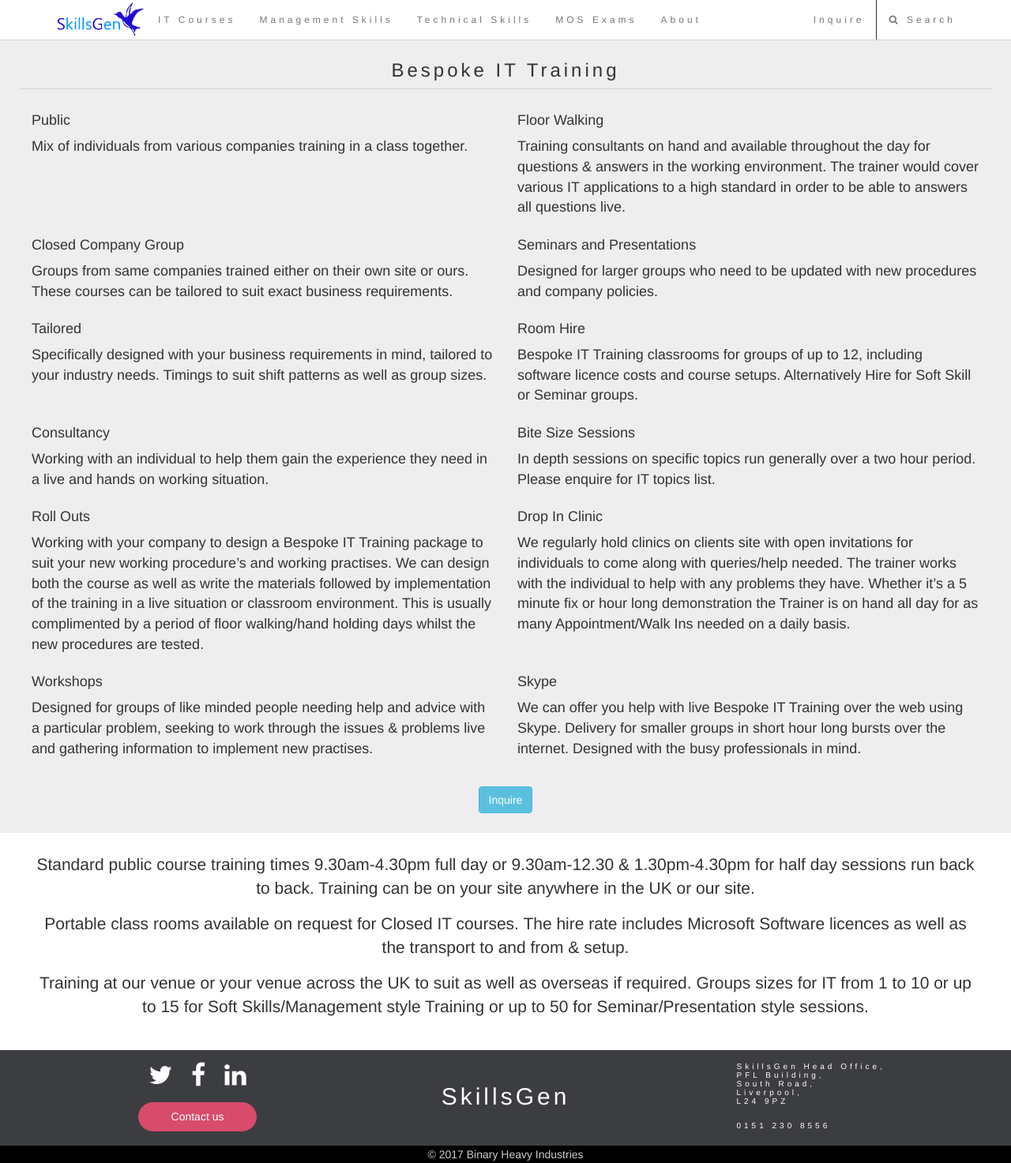
After one commit to SkillsGen/sgmain, a Flask app: page /tailored in a window 1280 px wide. The commit adds this page. Shown: the whole page at 79% size. Run offline with Flask 2, Linux system fonts and the light colour scheme; some libraries are stand-ins or nearby versions.

Commit message:
added tailored page

```diff
--- a/application.py
+++ b/application.py
@@ -111,6 +111,10 @@ def index(message=""):
 def about(message=""):
     return render_template("about.html")
 
+@app.route("/tailored", methods=["GET"])
+def tailored(message=""):
+    return render_template("tailored.html")
+
 @app.route("/inquire", methods=["GET", "POST"])
 def inquire(message=""):
     if request.method == 'POST':
--- a/static/styles.css
+++ b/static/styles.css
@@ -175,6 +175,15 @@ h2 {
     margin-bottom: 20px;
     margin-top: 20px;
 }
+
+.tailored h4 {
+    padding-bottom:0px;
+    text-align:left;
+}
+.tailored p {
+    font-size:18px;
+    text-align:left;
+}
 #map {
         height: 400px;
         width: 100%;
--- /dev/null
+++ b/templates/tailored.html
@@ -0,0 +1,112 @@
+{% extends "layout.html" %}
+
+{% block title %}
+    Tailored Options
+{% endblock %}
+
+{% block main %}
+<div class="jumbotron text-center">
+    <div class="row">
+        <h3 style="margin-top:0px; padding-bottom: 10px; border-bottom: solid; border-width:1px; border-color: lightgrey">Bespoke IT Training</h3>
+    </div>
+    <div class="row" style="margin-top: 10px">
+        <div class="col-sm-6">
+            <div class="tailored">
+                <h4>Public</h4>
+                <p>Mix of individuals from various companies training in a class together.</p>
+            </div>
+        </div>
+        <div class="col-sm-6">
+            <div class="tailored">
+                <h4>Floor Walking</h4>
+                <p>Training consultants on hand and available throughout the day for questions & answers in the working environment. The trainer would cover various IT applications to a high standard in order to be able to answers all questions live.</p>
+            </div>
+        </div>
+    </div>
+    <div class="row">
+        <div class="col-sm-6">
+            <div class="tailored">
+                <h4>Closed Company Group</h4>
+                <p>Groups from same companies trained either on their own site or ours. These courses can be tailored to suit exact business requirements.</p>
+            </div>
+        </div>
+        <div class="col-sm-6">
+            <div class="tailored">
+                <h4>Seminars and Presentations</h4>
+                <p>Designed for larger groups who need to be updated with new procedures and company policies. </p>
+            </div>
+        </div>
+    </div>
+    <div class="row">
+        <div class="col-sm-6">
+            <div class="tailored">
+                <h4>Tailored</h4>
+                <p>Specifically designed with your business requirements in mind, tailored to your industry needs. Timings to suit shift patterns as well as group sizes.</p>
+            </div>
+        </div>
+        <div class="col-sm-6">
+            <div class="tailored">
+                <h4>Room Hire</h4>
+                <p>Bespoke IT Training classrooms for groups of up to 12, including software licence costs and course setups. Alternatively Hire for Soft Skill or Seminar groups.</p>
+            </div>
+        </div>
+    </div>
+    <div class="row">
+        <div class="col-sm-6">
+            <div class="tailored">
+                <h4>Consultancy</h4>
+                <p>Working with an individual to help them gain the experience they need in a live and hands on working situation.</p>
+            </div>
+        </div>
+        <div class="col-sm-6">
+            <div class="tailored">
+                <h4>Bite Size Sessions</h4>
+                <p>In depth sessions on specific topics run generally over a two hour period. Please enquire for IT topics list.</p>
+            </div>
+        </div>
+    </div>
+    <div class="row">
+        <div class="col-sm-6">
+            <div class="tailored">
+                <h4>Roll Outs</h4>
+                <p>Working with your company to design a Bespoke IT Training package to suit your new working procedure’s and working practises. We can design both the course as well as write the materials followed by implementation of the training in a live situation or classroom environment. This is usually complimented by a period of floor walking/hand holding days whilst the new procedures are tested.</p>
+            </div>
+        </div>
+        <div class="col-sm-6">
+            <div class="tailored">
+                <h4>Drop In Clinic</h4>
+                <p>We regularly hold clinics on clients site with open invitations for individuals to come along with queries/help needed. The trainer works with the individual to help with any problems they have. Whether it’s a 5 minute fix or hour long demonstration the Trainer is on hand all day for as many Appointment/Walk Ins needed on a daily basis.</p>
+            </div>
+        </div>
+    </div>
+    <div class="row">
+        <div class="col-sm-6">
+            <div class="tailored">
+                <h4>Workshops</h4>
+                <p>Designed for groups of like minded people needing help and advice with a particular problem, seeking to work through the issues & problems live and gathering information to implement new practises.</p>
+            </div>
+        </div>
+        <div class="col-sm-6">
+            <div class="tailored">
+                <h4>Skype</h4>
+                <p>We can offer you help with live Bespoke IT Training over the web using Skype. Delivery for smaller groups in short hour long bursts over the internet. Designed with the busy professionals in mind.</p>
+            </div>
+        </div>
+    </div>
+    <div class="row">
+        <button style="margin-top:20px" id="inquire-button" type="button" class="btn btn-info">Inquire</button>
+    </div>
+</div>
+<div class="jumbotron jumbowhite text-center">
+    <p>Standard public course training times 9.30am-4.30pm full day or 9.30am-12.30 & 1.30pm-4.30pm for half day sessions run back to back. Training can be on your site anywhere in the UK or our site.</p>
+    <p>Portable class rooms available on request for Closed IT courses. The hire rate includes Microsoft Software licences as well as the transport to and from & setup.</p>
+    <p>Training at our venue or your venue across the UK to suit as well as overseas if required. Groups sizes for IT from 1 to 10 or up to 15 for Soft Skills/Management style Training or up to 50 for Seminar/Presentation style sessions.</p>
+    <p></p>
+</div>
+
+<script>
+    document.getElementById('inquire-button').onclick = function() {
+        window.location.href = "{{ url_for('inquire') }}";
+    };
+</script>
+{% endblock %}
```
Also changed, not shown: templates/index.html (+38 -2 lines).
